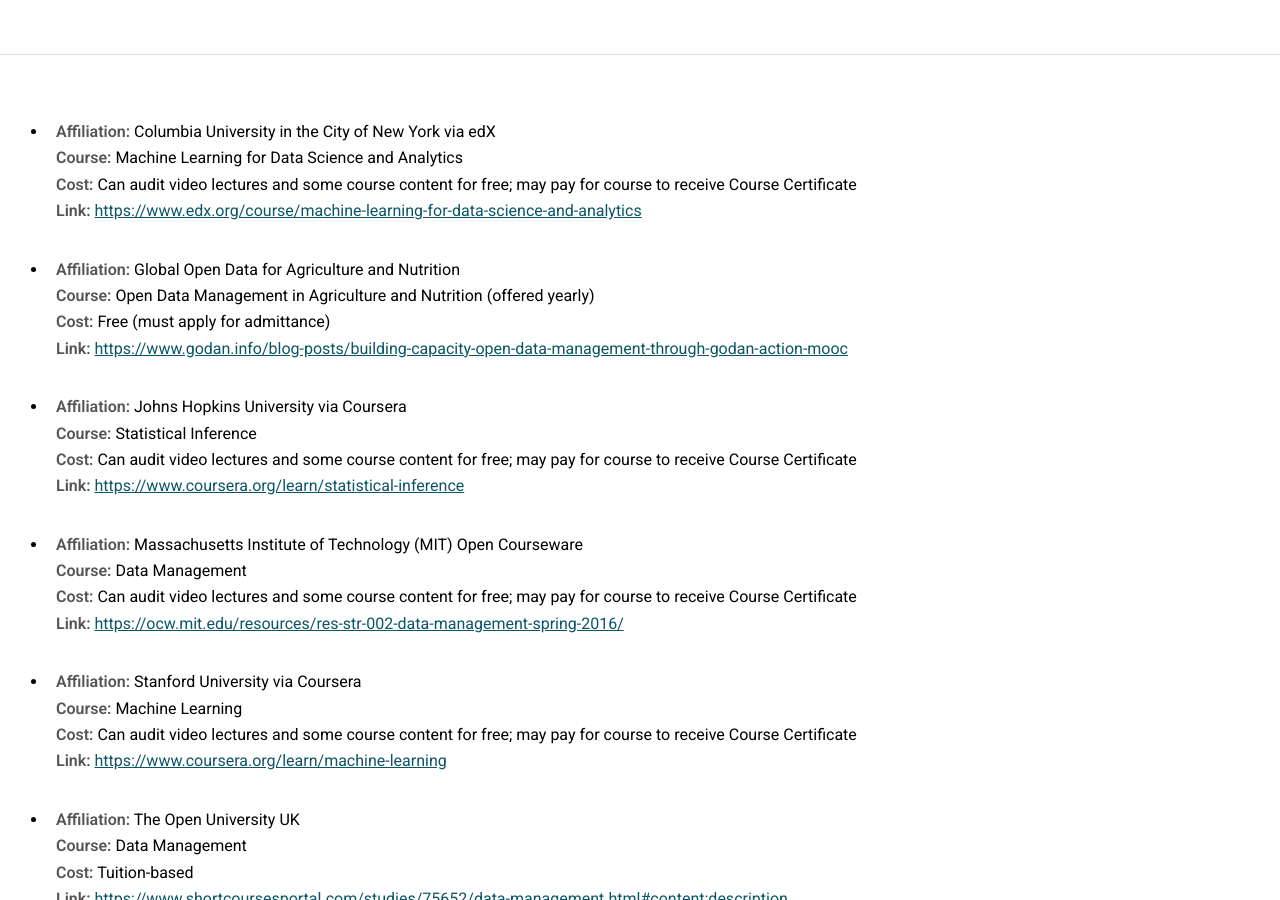
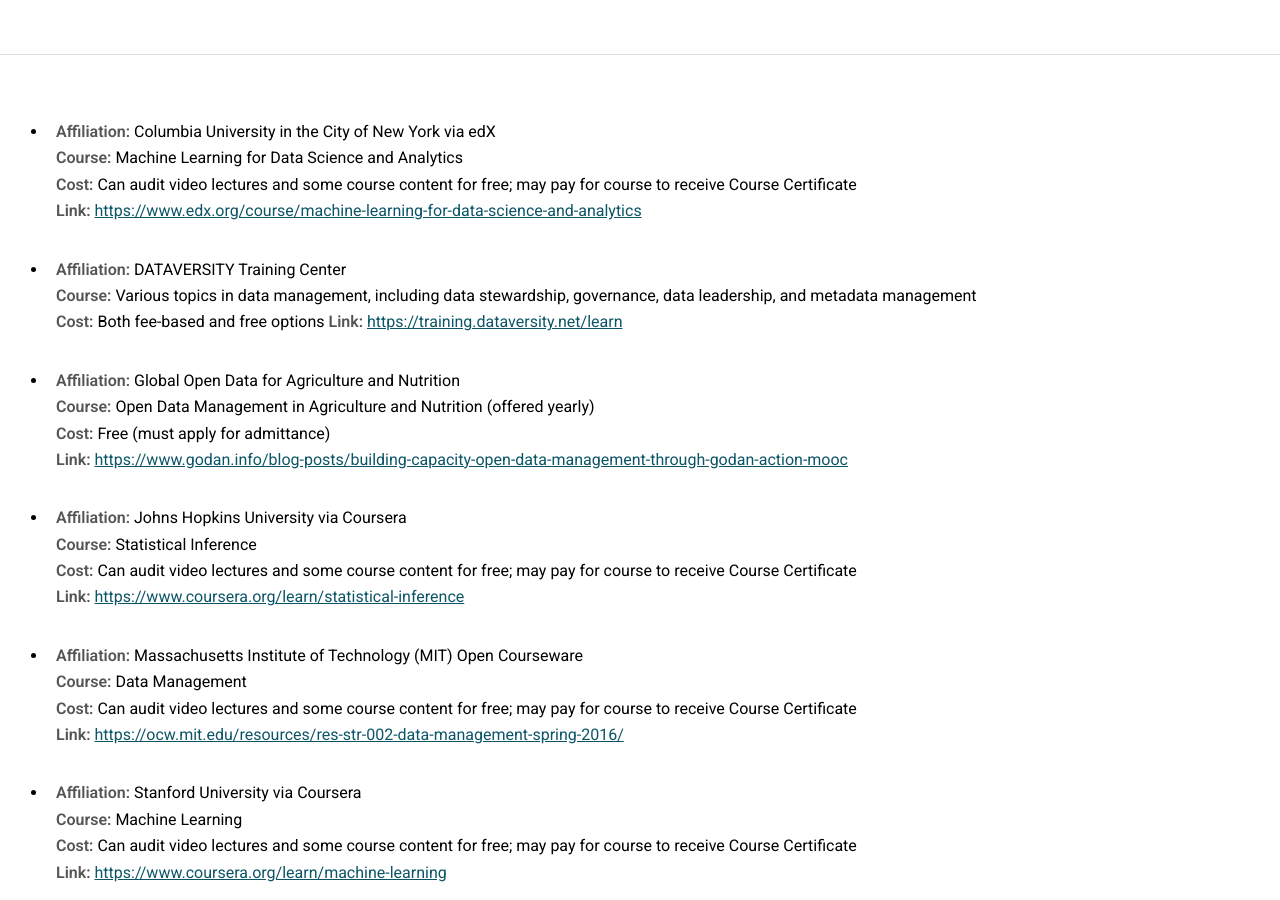
Before and after one commit to bfe-inf/toolkit, a Jekyll site: the page built from dmt_moocs.html, in a window 1280 px wide and 900 px high, scrolled down 542 px. Built offline with Jekyll 4.4.1, drawn with Linux system fonts in a browser that asks for light colours.

Commit message:
Update dmt_moocs.html

```diff
--- a/dmt_moocs.html
+++ b/dmt_moocs.html
@@ -61,6 +61,12 @@
 						<strong>Cost:</strong> Can audit video lectures and some course content for free; may pay for course to receive Course Certificate <br/>
 						<strong>Link:</strong> <a href="https://www.edx.org/course/machine-learning-for-data-science-and-analytics" target="_blank">https://www.edx.org/course/machine-learning-for-data-science-and-analytics</a></li>
 					</ul>
+					<ul>
+	     					<li> <strong>Affiliation:</strong> DATAVERSITY Training Center <br/>
+						<strong>Course:</strong> Various topics in data management, including data stewardship, governance, data leadership, and metadata management <br/>
+						<strong>Cost:</strong> Both fee-based and free options
+		   				<strong>Link:</strong> <a href="https://training.dataversity.net/learn" target="_blank">https://training.dataversity.net/learn</a></li>
+      					</ul>
 					<ul>
 						<li><strong>Affiliation:</strong> Global Open Data for Agriculture and Nutrition <br/>
 						<strong>Course:</strong> Open Data Management in Agriculture and Nutrition (offered yearly) <br/>
```
